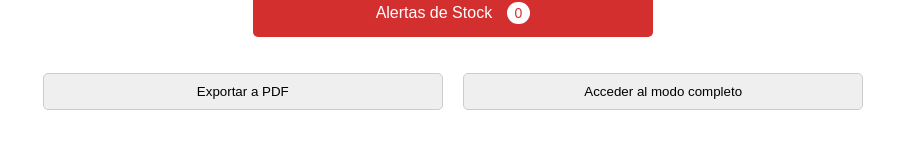
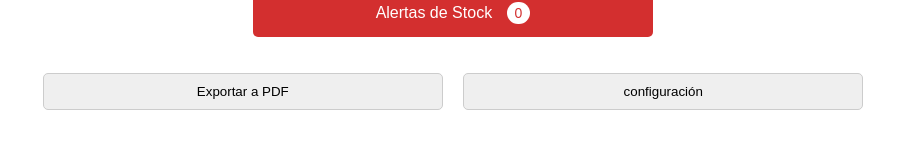
Before and after one commit to JONYLEO89/dinv, a plain HTML site: page index.html in a window 1280 px wide. Shown: the part 243-392 px from the top of the page, without its empty margins (187-1092 px from the left). Drawn offline with nearby package versions, Linux system fonts and the light colour scheme; no server answers.

Commit message:
Update index.html

```diff
--- a/index.html
+++ b/index.html
@@ -253,7 +253,7 @@
     <button onclick="exportarPDF()">Exportar a PDF</button>
 
     <!-- Botón para acceder al modo completo -->
-    <button onclick="mostrarAutenticacion()">Acceder al modo completo</button>
+    <button onclick="mostrarAutenticacion()">configuración</button>
 
     <!-- Contenedor de autenticación (oculto inicialmente) -->
     <div id="contenedor-autenticacion">
```
